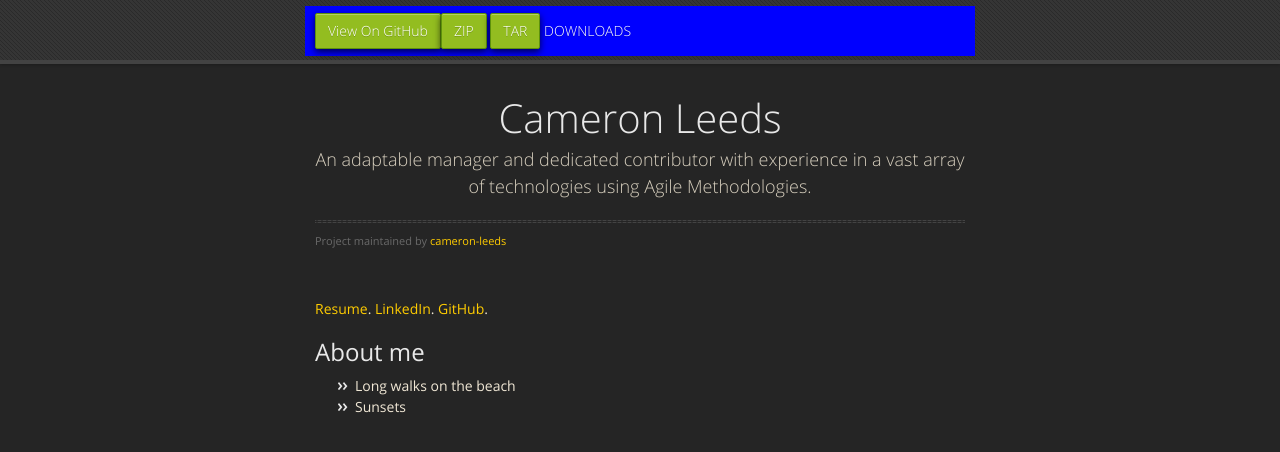
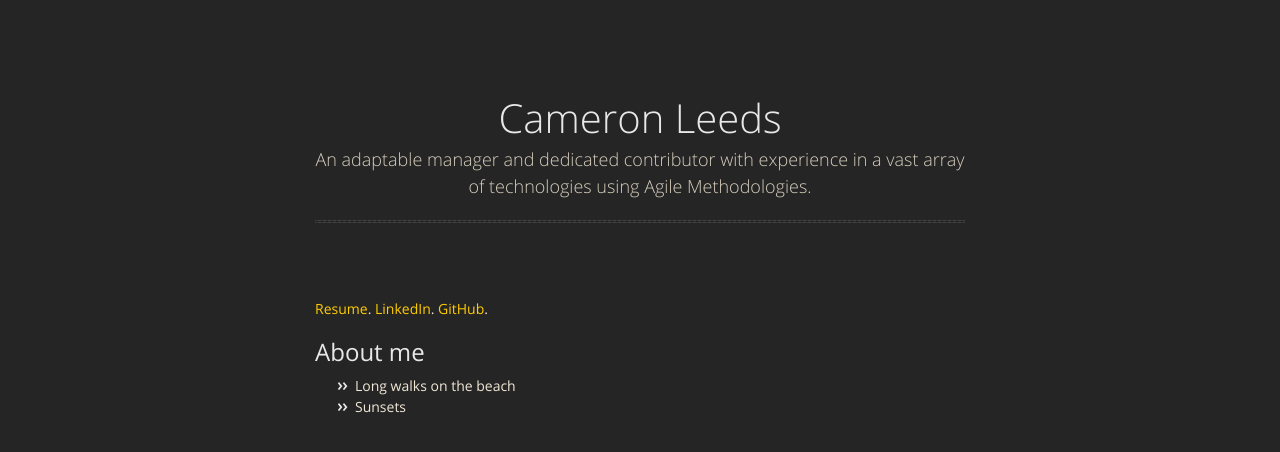
Before and after one commit to cameron-leeds/cameron-leeds.github.io, a Jekyll site: the page built from index.md, in a window 1280 px wide. Shown: the top 452 px of the page. Built offline with Jekyll 4.4.1, drawn with Linux system fonts in a browser that asks for light colours; nearby versions of some CDN libraries; our own code applies the rules of GitHub Pages for plain Markdown files.

Commit message:
Update default.html

```diff
--- a/_layouts/default.html
+++ b/_layouts/default.html
@@ -18,7 +18,7 @@
 
   </head>
   <body>
-      <div id="header">
+      <!-- <div id="header">
         <nav>
           <li class="fork"><a href="{{ site.github.repository_url }}">View On GitHub</a></li>
           {% if site.show_downloads %}
@@ -27,7 +27,7 @@
             <li class="Resume">DOWNLOADS</li>
           {% endif %}
         </nav>
-      </div><!-- end header -->
+      </div> -->
 
     <div class="wrapper">
 
@@ -36,8 +36,8 @@
           <h1>{{ site.title | default: site.github.repository_name }}</h1>
           <p>{{ site.description | default: site.github.project_tagline }}</p>
           <hr>
-          <span class="credits left">Project maintained by <a href="{{ site.github.owner_url }}">{{ site.github.owner_name }}</a></span>
-        </div>
+          <!--<span class="credits left">Project maintained by <a href="{{ site.github.owner_url }}">{{ site.github.owner_name }}</a></span>
+        --></div>
 
         {{ content }}
 
```
